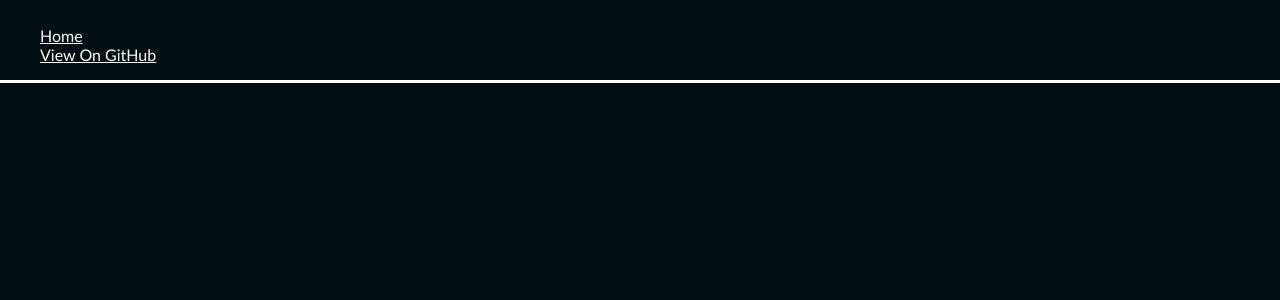
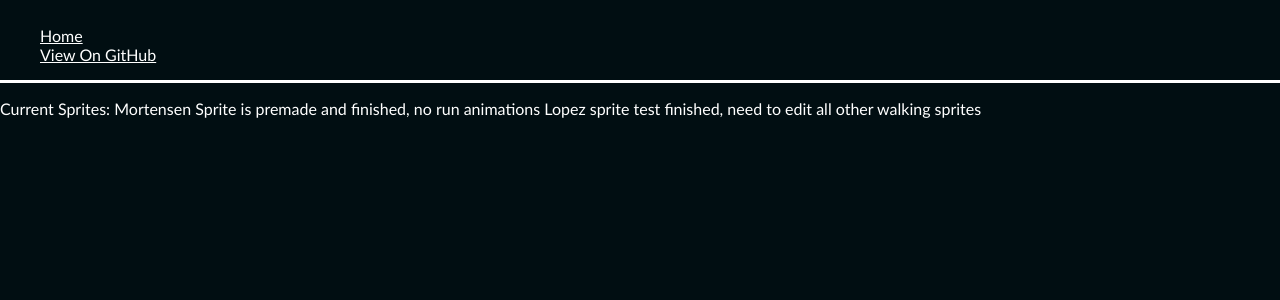
Before and after one commit to Tvick22/MORTal_Combat_Game, a Jekyll site: the page built from plans.md, in a window 1280 px wide. Shown: the top 300 px of the page. Built offline with Jekyll 4.4.1, drawn with Linux system fonts in a browser that asks for light colours.

Commit message:
Sprite list

```diff
--- a/plans.md
+++ b/plans.md
@@ -2,3 +2,6 @@
 layout: default
 title: Plans
 ---
+
+Current Sprites: Mortensen Sprite is premade and finished, no run animations
+Lopez sprite test finished, need to edit all other walking sprites
```
